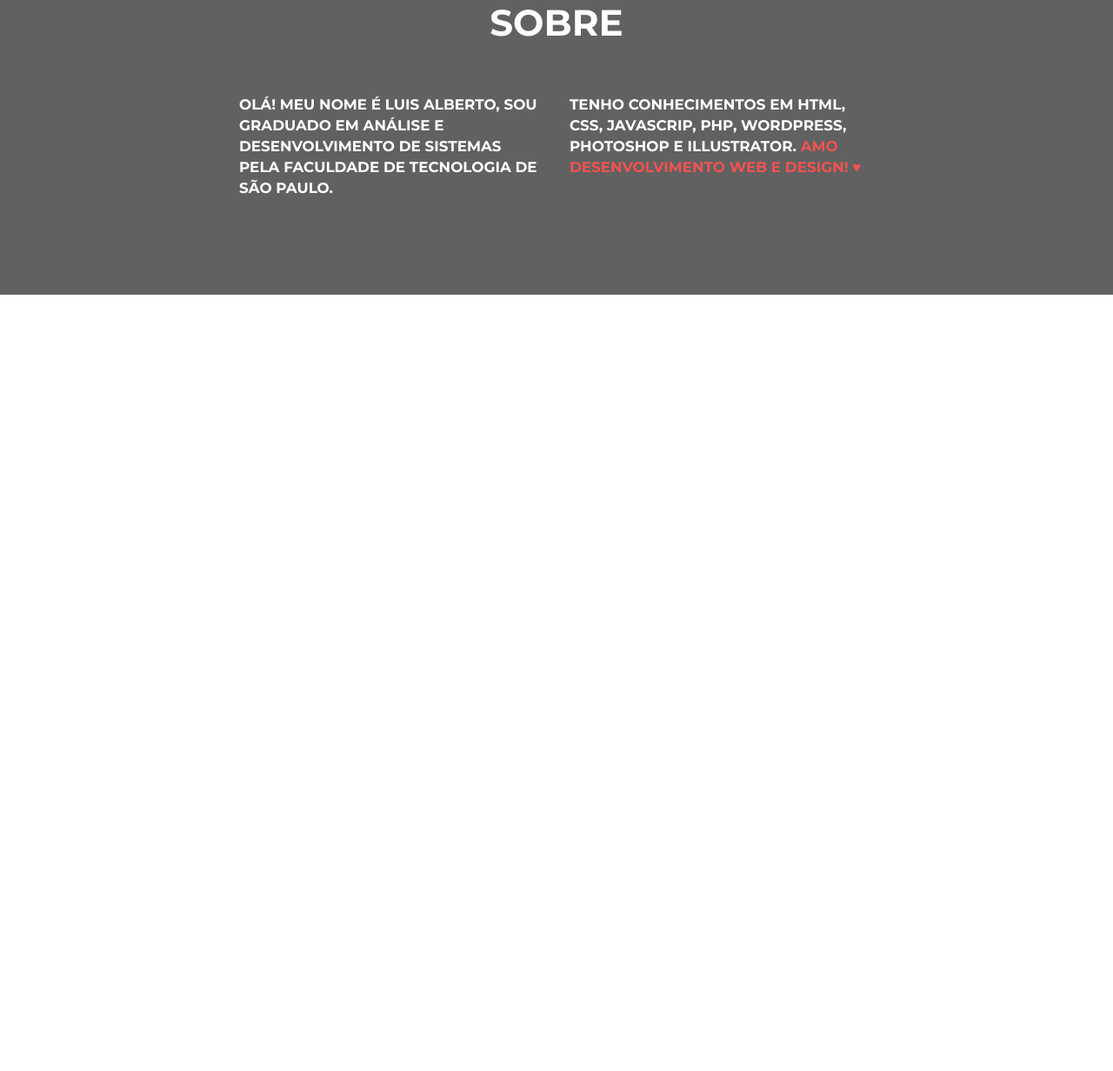
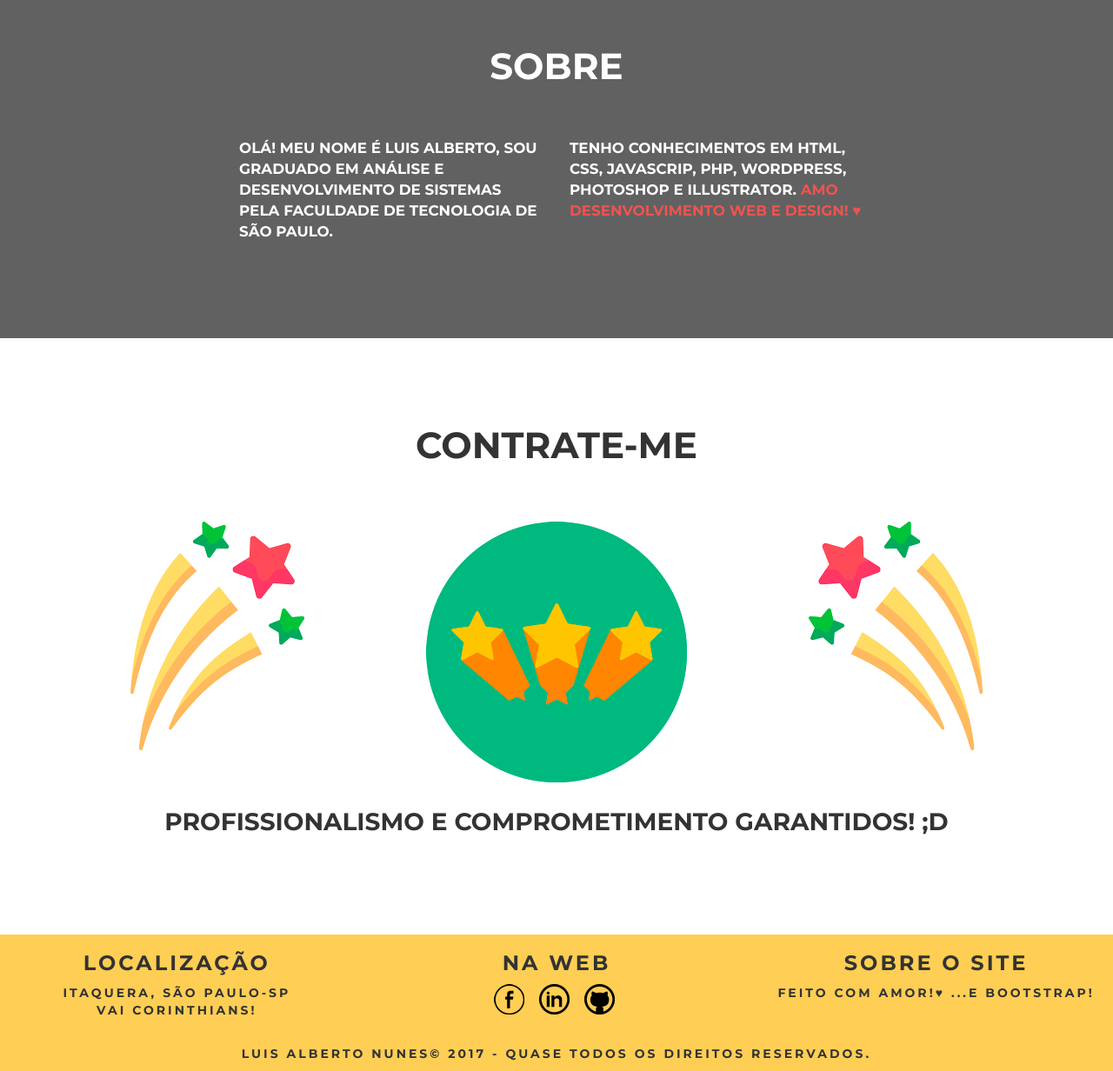
Before and after one commit to luisalbertonunes/meuSite, a plain HTML site: page index.html in a window 1280 px wide. Shown: the part 1404-2636 px from the top of the page at 87% size. Before the commit the page ends 1743 px from the top, so only its background shows below. Drawn offline with Linux system fonts and the light colour scheme.

Commit message:
adicionado o rodape

```diff
--- a/css/contrate.css
+++ b/css/contrate.css
@@ -76,7 +76,7 @@ header{
 
 /*CENTRALIZAÇÃO DO CABEÇALHO EM CIMA E EMBAIXO*/
 header .container{
-  padding-top: 50px;
+  padding-top: 100px;
   padding-bottom: 50px;
 }
 /*CENTRALIZAÇÃO DA IMAGEM*/
@@ -140,3 +140,33 @@ p.sobre{
 p.sobre span{
   color:#EF5350;
 }
+
+p.contrate{
+  margin-top:20px;
+ font-size: 2em;
+}
+
+footer {
+  color:white;
+  background-color:#616161;
+  letter-spacing: 3px; /*AUMENTA ESPAÇO DAS LETRAS DO MENU*/
+  font-family: "Montserrat", "Helvetica Neue", Helvetica, Arial, sans-serif; /*APLICA AS FONTES DO GOOGLE*/
+  text-transform: uppercase; /*COLOCA TEXTO EM MAIUSCULO*/
+  border:none;    /*TIRA BORDA*/
+  font-weight: 900; /* DEIXA NEGRITO*/
+}
+
+
+footer .footer-above{
+ color: #333;
+  background-color: #FFCE54;
+  margin-left::50px;
+}
+
+
+footer h3{
+  font-family: "Montserrat", "Helvetica Neue", Helvetica, Arial, sans-serif; /*APLICA AS FONTES DO GOOGLE*/
+  text-transform: uppercase; /*COLOCA TEXTO EM MAIUSCULO*/
+  border:none;    /*TIRA BORDA*/
+  font-weight: 900; /* DEIXA NEGRITO*/
+}
--- a/index.html
+++ b/index.html
@@ -23,8 +23,8 @@
 				<ul id="menu" class="nav navbar-nav navbar-right collapse navbar-collapse">
 					<li class="hidden"><a href="#page-top"></a></li>
 					<li class="page-scroll"><a href="#habilidades">Habilidades</a></li>
-					<li class="page-scroll"><a href="#sobre">Sobre</a></li>
-					<li class="page-scroll"><a href="#contrate">Contrate</a></li>
+					<li class="page-scroll"><a href="#sobre">Sobre min</a></li>
+					<li class="page-scroll"><a href="#contrate">Contrate-me</a></li>
 				</ul>
 			</div>
 		</nav>
@@ -84,8 +84,65 @@
 				</div>
 			</div>
 		</section>
-
-
+		<!--CONTRATE-->
+		<section id="contrate">
+			<div class="container">
+				<div class="row"><h2>contrate-me<h2></div>
+				<div class="row">
+					<div class="col-sm-4">
+						<img class="img-responsive" src="img/stars1.png" alt="">
+					</div>
+					<div class="col-sm-4">
+						<img class="img-responsive" src="img/stars.png" alt="">
+					</div>
+					<div class="col-sm-4">
+						<img class="img-responsive" src="img/stars2.png" alt="">
+					</div>
+				</div>
+				<div class="row">
+					<p class="contrate">Profissionalismo e comprometimento garantidos! ;D</p>
+				</div>
+			</div>
+		</section>
+		<!--RODAPÉ-->
+		<footer class="text-center">
+			<div clas="container">
+				 <div class="footer-above">
+					<div class="row">
+						<div class="box">
+							<div class="col-md-4">
+		                        <h3>Localização</h3>
+		                        <p>Itaquera, São Paulo-SP
+		                            <br>Vai Corinthians!
+		                        </p>
+		                    </div>
+			                <div class="col-md-4">
+		                        <h3>Na web</h3>
+		                        <ul class="list-inline">
+		                            <li>
+		                                <a href="https://www.facebook.com/luisnunes.al" ><img src="img/facebook.png" alt="Facebook"></a>
+		                            </li>
+		                            <li>
+		                                <a href="https://www.linkedin.com/in/luisalbertonunes" ><img src="img/linkedin.png" alt="Linkedin"></i></a>
+		                            </li>
+		                            <li>
+		                                <a href="https://github.com/luisalbertonunes" ><img src="img/github.png" alt="GitHub"></i></a>
+		                            </li>
+		                        </ul>
+		                    </div>
+		                    <div class="col-md-4">
+		                        <h3>Sobre o site</h3>
+		                        <p>Feito com amor!&#9829; ...e Bootstrap!</p>
+		                    </div>
+		                </div>
+		                <div class="col-lg-12">
+		                	<br>
+                        	<p class="centralizar">Luis Alberto Nunes&copy; 2017 - Quase todos os direitos reservados.</p>
+                   		</div>
+					</div>
+				</div>
+			</div>
+		</footer>
 	</body>
 
 	<!--IMPORTANDO JQUERY-->
```
Also changed, not shown: img/facebook.png (added), img/github.png (added), img/linkedin.png (added), img/stars.png (added), img/stars1.png (added), img/stars2.png (added).
